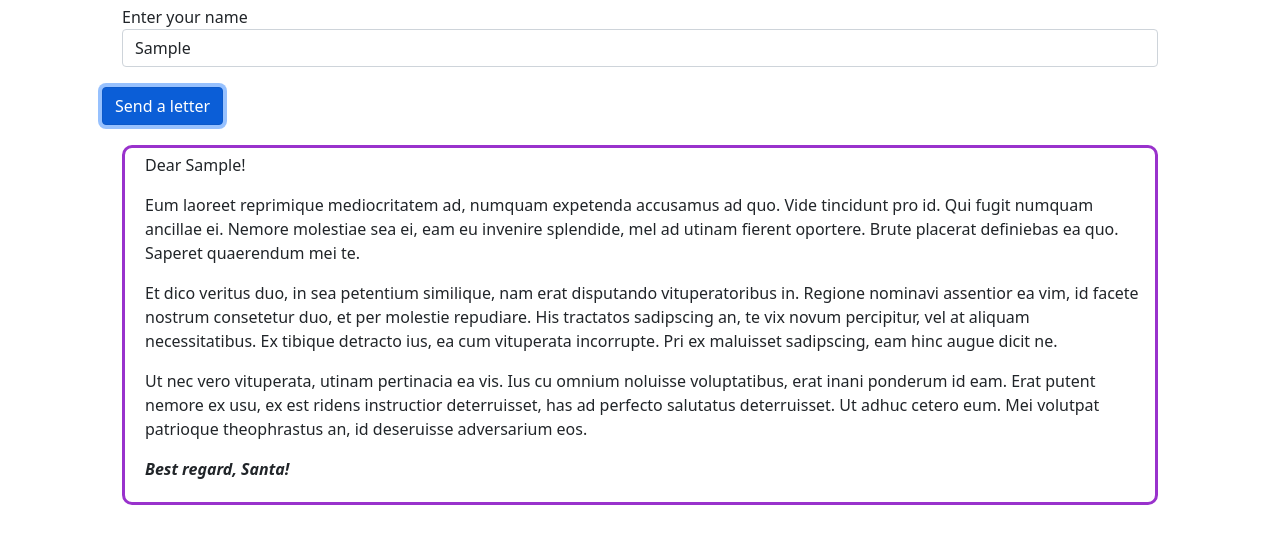
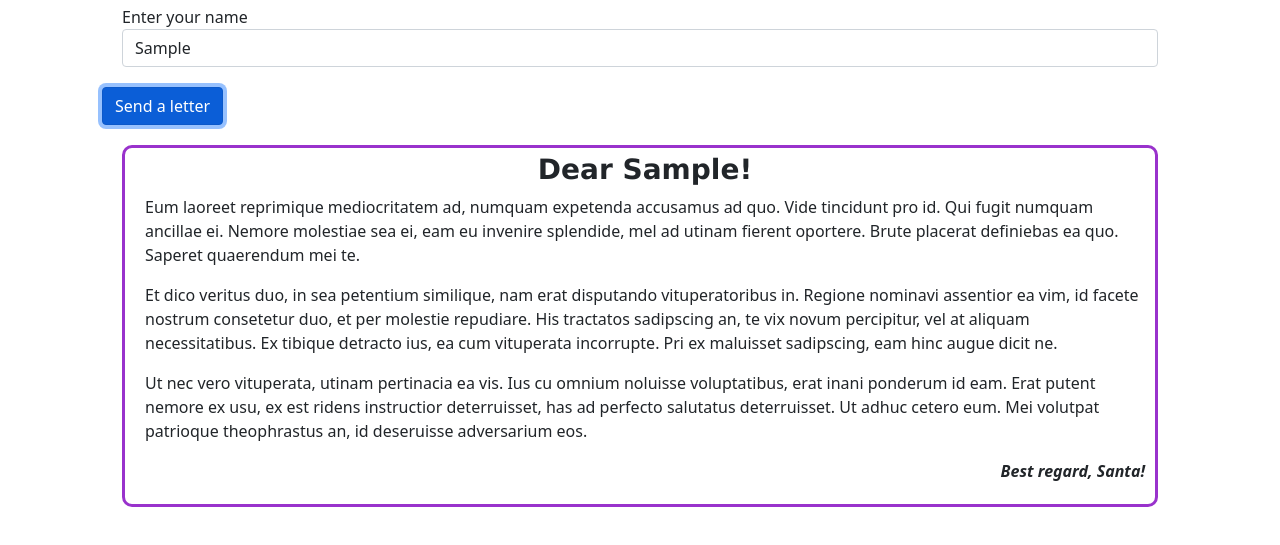
Before and after one commit to DanielAdeyemi/Epicodus_practice_1_13_form_Letter, a plain HTML site: page index.html in a window 1280 px wide. Both pictures are taken after typing "Sample" into the empty fields and a click on the button "Send a letter". Shown: the part 93-638 px from the top of the page. Drawn offline with nearby package versions, Linux system fonts and the light colour scheme.

Commit message:
Finish styling for better appearence

```diff
--- a/css/styles.css
+++ b/css/styles.css
@@ -19,3 +19,13 @@ h1 {
 .button {
   margin-left: 50px;
 }
+
+h3 {
+  font-family: 'Lucida Sans', 'Lucida Sans Regular', 'Lucida Grande', 'Lucida Sans Unicode', Geneva, Verdana, sans-serif;
+  font-weight: bold;
+  text-align: center;
+}
+
+#end {
+  text-align: right;
+}
--- a/index.html
+++ b/index.html
@@ -24,7 +24,7 @@
         <button type="button submit" class="btn btn-primary">Send a letter</button>
       </form>
       <div class="letter">
-        <p>Dear <span id="output"></span>!</p>
+        <h3>Dear <span id="output"></span>!</h3>
         <p>Eum laoreet reprimique mediocritatem ad, numquam expetenda accusamus ad quo. Vide tincidunt pro id. Qui fugit numquam ancillae ei. Nemore molestiae sea ei, eam eu invenire splendide, mel ad utinam fierent oportere. Brute placerat definiebas ea
           quo. Saperet quaerendum mei te.</p>
 
@@ -33,7 +33,7 @@
 
         <p>Ut nec vero vituperata, utinam pertinacia ea vis. Ius cu omnium noluisse voluptatibus, erat inani ponderum id eam. Erat putent nemore ex usu, ex est ridens instructior deterruisset, has ad perfecto salutatus deterruisset. Ut adhuc cetero eum.
           Mei volutpat patrioque theophrastus an, id deseruisse adversarium eos.</p>
-        <p><strong><em>Best regard, Santa!</em></strong></p>
+        <p id="end"><strong><em>Best regard, Santa!</em></strong></p>
       </div>
     </div>
 </body>
```
